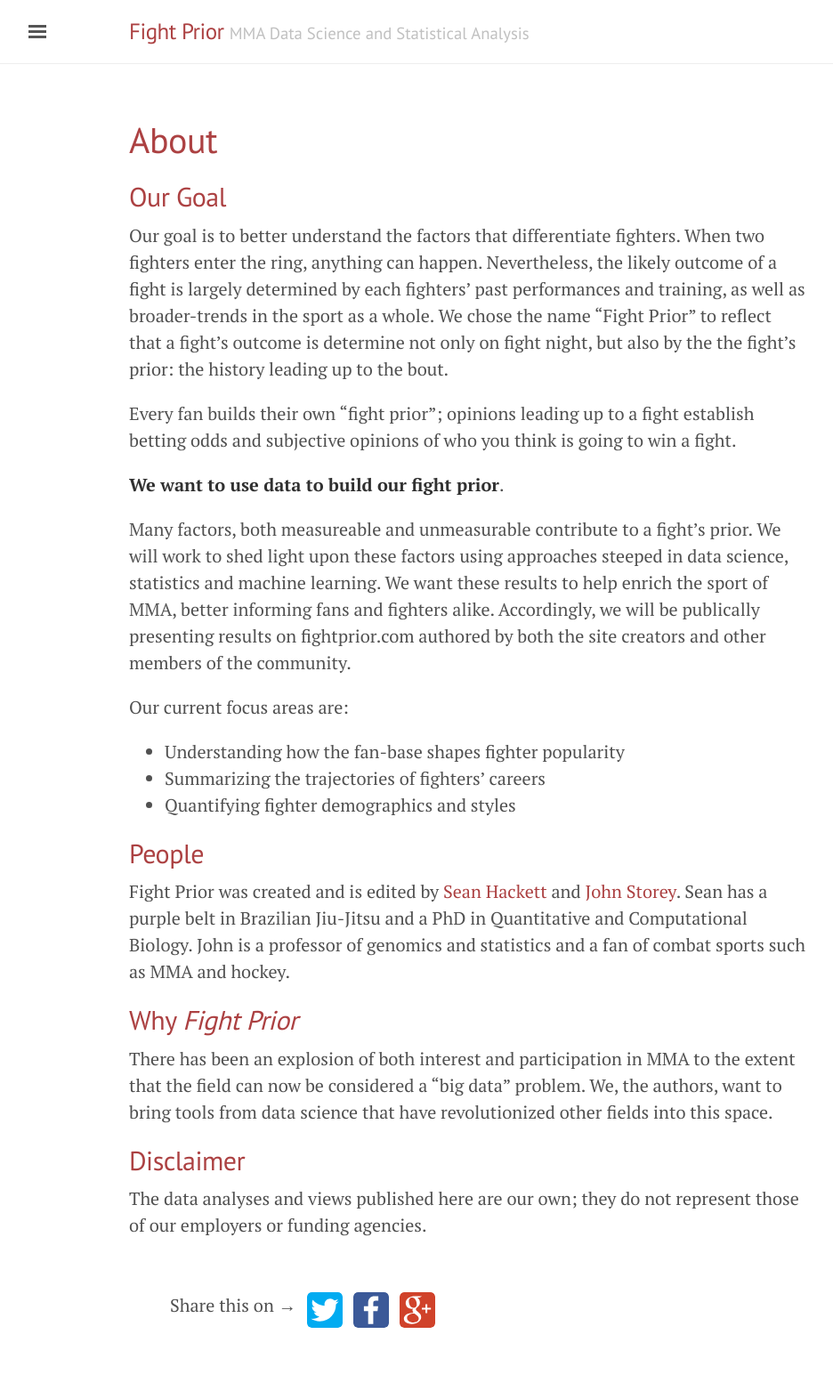
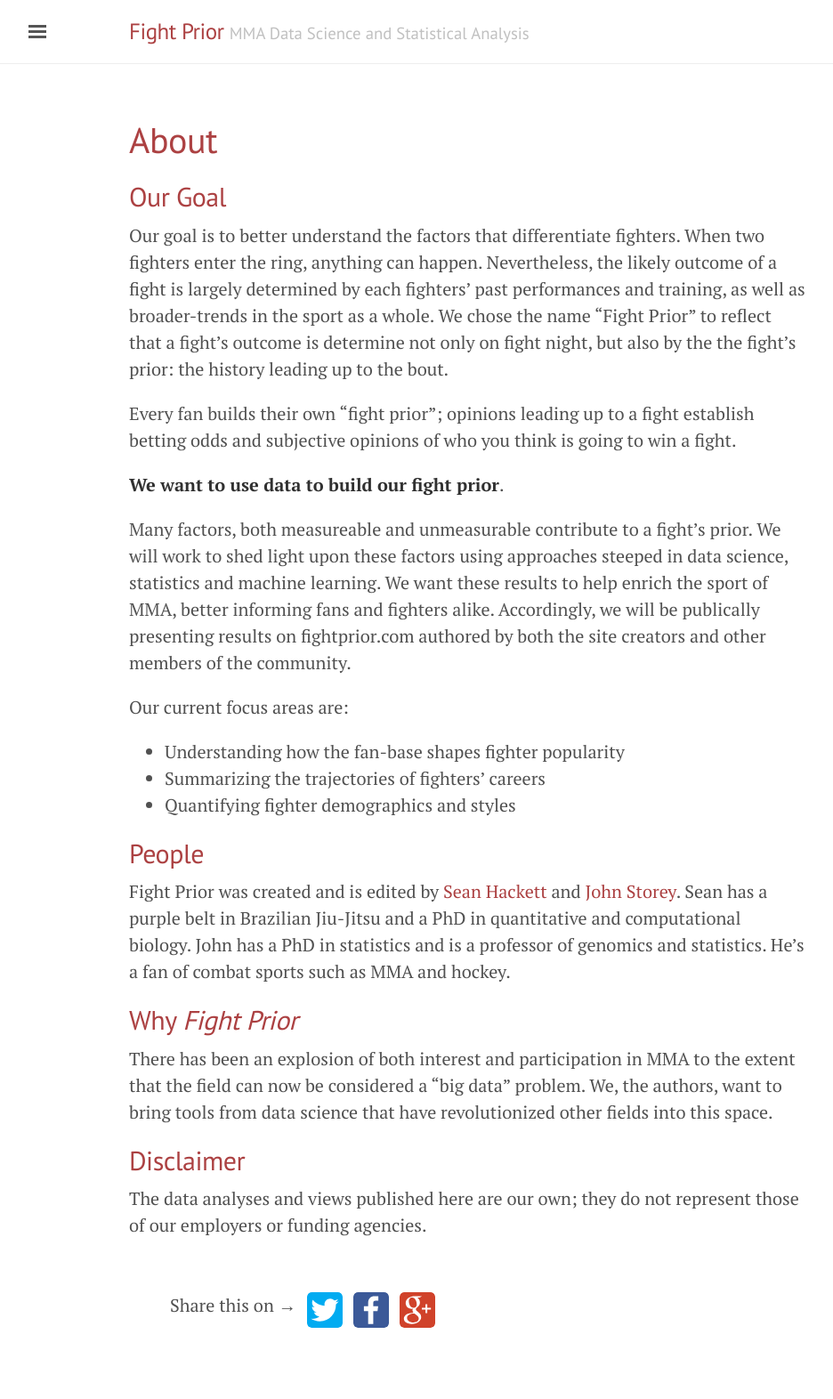
Before and after one commit to fightprior/fightprior.github.io, a Jekyll site: the page built from about.md, in a window 1280 px wide. Shown: the whole page at 89% size, without its empty margins (3-939 px from the left). Built offline with Jekyll 4.4.1, drawn with Linux system fonts in a browser that asks for light colours.

Commit message:
Update about.md

```diff
--- a/about.md
+++ b/about.md
@@ -22,7 +22,7 @@
 
 ## People
 
-Fight Prior was created and is edited by [Sean Hackett](http://shackett.org/) and [John Storey](http://jdstorey.github.io).  Sean has a purple belt in Brazilian Jiu-Jitsu and a PhD in Quantitative and Computational Biology. John is a professor of genomics and statistics and a fan of combat sports such as MMA and hockey.
+Fight Prior was created and is edited by [Sean Hackett](http://shackett.org/) and [John Storey](http://jdstorey.github.io).  Sean has a purple belt in Brazilian Jiu-Jitsu and a PhD in quantitative and computational biology. John has a PhD in statistics and is a professor of genomics and statistics. He's a fan of combat sports such as MMA and hockey.
 
 ## Why *Fight Prior*
 
```
